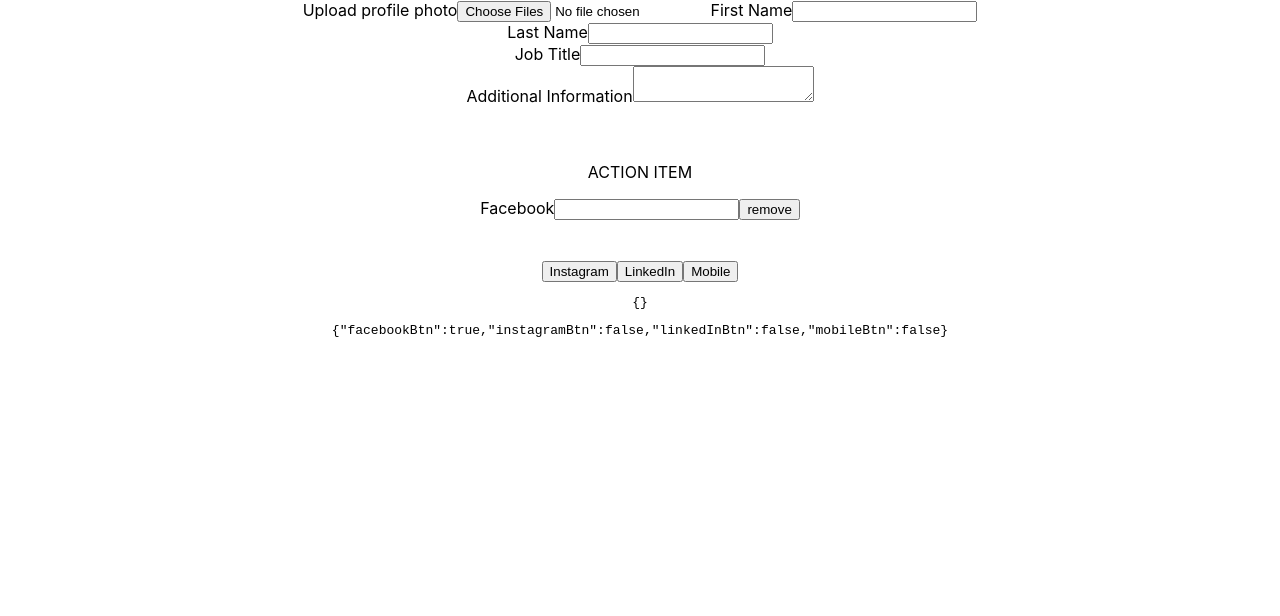
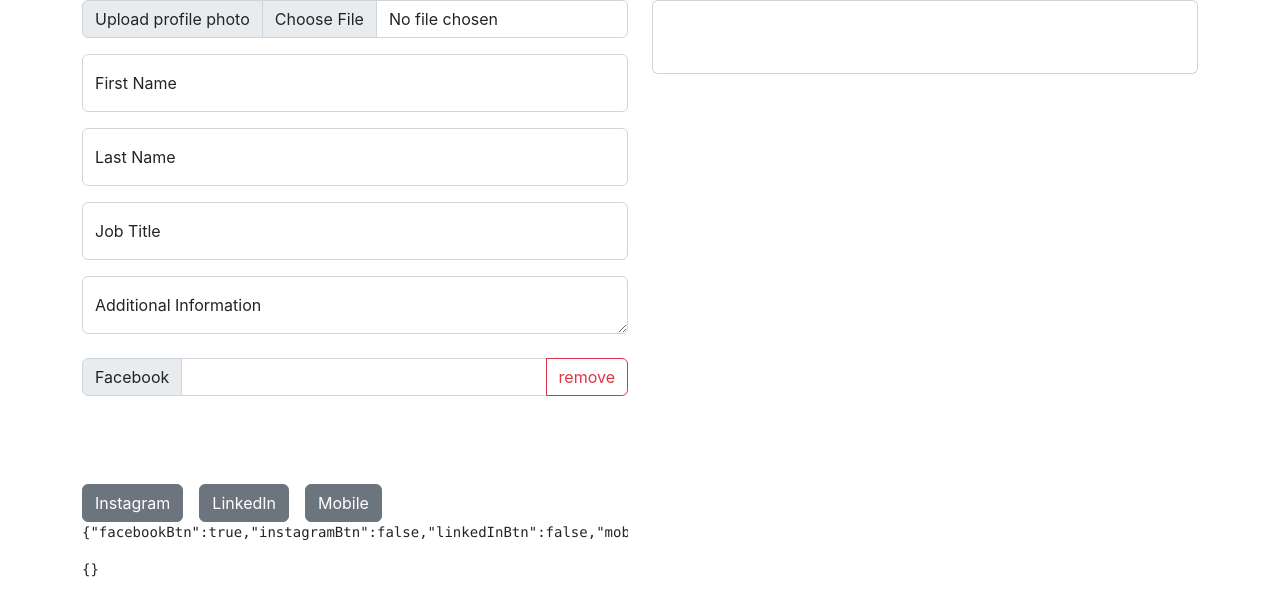
Before and after one commit to manfredwern/digicard, a React (Create React App) app: page / in a window 1280 px wide. Both pictures are taken after a click on the button "Facebook". Shown: the top 616 px of the page. Built offline with nearby package versions, Linux system fonts and the light colour scheme.

Commit message:
update: added basic bootstrap layout

```diff
--- a/public/index.html
+++ b/public/index.html
@@ -24,6 +24,12 @@
       work correctly both with client-side routing and a non-root public URL.
       Learn how to configure a non-root public URL by running `npm run build`.
     -->
+
+    <!-- CSS only -->
+<link href="https://cdn.jsdelivr.net/npm/bootstrap@5.2.0/dist/css/bootstrap.min.css" rel="stylesheet" integrity="sha384-gH2yIJqKdNHPEq0n4Mqa/HGKIhSkIHeL5AyhkYV8i59U5AR6csBvApHHNl/vI1Bx" crossorigin="anonymous">
+    <!-- JavaScript Bundle with Popper -->
+<script src="https://cdn.jsdelivr.net/npm/bootstrap@5.2.0/dist/js/bootstrap.bundle.min.js" integrity="sha384-A3rJD856KowSb7dwlZdYEkO39Gagi7vIsF0jrRAoQmDKKtQBHUuLZ9AsSv4jD4Xa" crossorigin="anonymous"></script>
+
     <title>React App</title>
   </head>
   <body>
--- a/src/App.js
+++ b/src/App.js
@@ -1,14 +1,42 @@
 
+import { useState } from 'react';
 import './App.css';
 import Form from './Form/Form'
+import ProfileCard from './ProfileCard/ProfileCard';
 
 function App() {
 
+  const [userProfile, setUserProfile] = useState({})
 
+  // Handle changes made in the form
+  function handleChange(e) {
+    e.preventDefault();
+    const isImage = e.target.result
+    const property = isImage ? 'profilePhoto' : e.target.name
+    const newUser = {
+      ...userProfile,
+      [property]: isImage ? isImage : e.target.value
+    }
+    updateUserProfile(newUser)
+  }
+
+  function updateUserProfile(data) {
+    setUserProfile(prevState => prevState = { ...data })
+  }
 
   return (
-    <div className='App'>
-      <Form></Form>
+    <div className='container'>
+      <div className='row'>
+        <div className='col col-6'>
+          <Form user={userProfile} handleChange={handleChange} updateProfile={updateUserProfile}></Form>
+        </div>
+        <div className='col col-6'>
+          <ProfileCard user={userProfile}></ProfileCard>
+        </div>
+      </div>
+      <div className='row'>
+        <pre>{JSON.stringify(userProfile)}</pre>
+      </div>
     </div>
   );
 }
--- a/src/Form/Form.js
+++ b/src/Form/Form.js
@@ -2,7 +2,7 @@ import react, { useState } from 'react'
 import ActionItem from './actionItem'
 import ButtonItem from './buttonItem'
 
-function Form() {
+function Form({ user, handleChange, updateProfile }) {
 
     const [actionBtns, setActionBtns] = useState({
         facebookBtn: false,
@@ -10,18 +10,6 @@ function Form() {
         linkedInBtn: false,
         mobileBtn: false
     })
-
-    const [profile, setProfile] = useState({})
-
-    function handleChange(e) {
-        e.preventDefault();
-        const isImage = e.target.result
-        const propName = isImage ? 'profilePhoto' : e.target.name
-        setProfile(profile => profile = {
-            ...profile,
-            [propName]: isImage ? isImage : e.target.value
-        })
-    }
 
     function handleAction(e) {
         e.preventDefault();
@@ -32,12 +20,13 @@ function Form() {
     }
 
     function handleRemoveAction(buttonName) {
-        if (profile[buttonName]) {
-            delete profile[buttonName]
+        let newUser = { ...user }
+        if (newUser[buttonName]) {
+            // update profile whenever an action is removed
+            delete newUser[buttonName]
+            updateProfile(newUser)
         }
-
         const actionBtnName = buttonName + 'Btn';
-
         setActionBtns(actionBtns => actionBtns = {
             ...actionBtns,
             [actionBtnName]: !actionBtns[actionBtnName]
@@ -50,53 +39,82 @@ function Form() {
         fileData.readAsDataURL(e);
     }
 
+
+    function handleDeletePhoto() {
+        console.log(user.profilePhoto)
+        let newUser = { ...user }
+        if (newUser && newUser.profilePhoto) {
+            delete newUser.profilePhoto
+            updateProfile(newUser)
+        }
+    }
+
     return (
         <div>
-            <label htmlFor="file">Upload profile photo</label>
+            <div className="input-group mb-3">
+                <label htmlFor="file" className='input-group-text'>Upload profile photo</label>
                 <input
                     type="file"
+                    className='form-control'
                     id="file"
-                data-testid="photo-upload"
+                    data-testid="photoUpload"
                     name='profile-photo'
                     onChange={e =>
                         handleInputFile(e.target.files[0])}
                     accept="image/png, image/jpg, image/jpeg"
-                multiple
+
                 />
-            <label htmlFor='firstName'>First Name</label>
+                {user?.profilePhoto && <button type='button' className='btn btn-primary' data-testid="removePhoto" onClick={() => handleDeletePhoto()}>remove profile photo</button>}
+
+            </div>
+            {/* <button type='button' data-testid="removePhoto" onClick={() => handleDeletePhoto()} hidden>remove profile photo</button> */}
+            <div className="form-floating mb-3">
                 <input
                     type="text"
+                    className='form-control'
                     name='firstName'
                     id='firstName'
+                    placeholder="John"
                     onChange={handleChange}
                 >
                 </input>
-            <br></br>
-            <label htmlFor='lastName'>Last Name</label>
+                <label htmlFor='firstName' className=''>First Name</label>
+
+            </div>
+            <div className="form-floating mb-3">
                 <input
                     type="text"
+                    className='form-control'
                     name='lastName'
                     id='lastName'
+                    placeholder='Doe'
                     onChange={handleChange}>
                 </input>
-            <br></br>
-            <label htmlFor='jobTitle'>Job Title</label>
+                <label htmlFor='lastName' className=''>Last Name</label>
+            </div>
+
+            <div className="form-floating mb-3">
                 <input
                     type="text"
+                    className='form-control'
                     name='jobTitle'
                     id='jobTitle'
+                    placeholder='Frontend Developer'
                     onChange={handleChange}>
                 </input>
-            <br></br>
-            <label htmlFor='additionalInfo'>Additional Information</label>
+                <label htmlFor='jobTitle' className=''>Job Title</label>
+            </div>
+
+            <div className="form-floating mb-4">
                 <textarea
                     name='additionalInfo'
                     id='additionalInfo'
+                    placeholder='Some description'
+                    className='form-control'
                     onChange={handleChange}></textarea>
+                <label htmlFor='additionalInfo' className='form-label'>Additional Information</label>
+            </div>
 
-            <br></br>
-            <br></br>
-            <br></br>
 
             {actionBtns && actionBtns.facebookBtn && (
                 <>
@@ -172,8 +190,6 @@ function Form() {
                 )
             }
 
-
-            <pre>{JSON.stringify(profile)}</pre>
             <pre>{JSON.stringify(actionBtns)}</pre>
 
         </div>
--- a/src/Form/actionItem.js
+++ b/src/Form/actionItem.js
@@ -1,16 +1,16 @@
 
-function ActionItem({name, handleAction, handleRemoveAction}) {
+function ActionItem({ name, handleAction, handleRemoveAction }) {
 
     function capitalizeFirstLetter(word) {
         return word.replace(/(^\w{1})|(\s+\w{1})/g, letter => letter.toUpperCase());
     }
 
-    return(
-        <>
-            <p>ACTION ITEM</p>
-            <label htmlFor={name}>{capitalizeFirstLetter(name)}</label>
+    return (
+        <div className="input-group mb-3">
+            <label htmlFor={name} className='input-group-text'>{capitalizeFirstLetter(name)}</label>
             <input
                 type="text"
+                className="form-control"
                 name={name}
                 id={name}
                 onChange={handleAction}
@@ -18,11 +18,11 @@ function ActionItem({name, handleAction, handleRemoveAction}) {
             </input>
             <button
                 type='button'
-                        className='remove-action-btn'
-                        name={'remove'+capitalizeFirstLetter(name)}
+                className='btn btn-outline-danger remove-action-btn'
+                name={'remove' + capitalizeFirstLetter(name)}
                 onClick={() => handleRemoveAction(name)}
             >remove</button>
-        </>
+        </div>
     )
 }
 
--- a/src/Form/buttonItem.js
+++ b/src/Form/buttonItem.js
@@ -7,7 +7,7 @@ function ButtonItem({name, handleAction}) {
     return(
         <>
           <button type='button'
-                className='action-button'
+                className='btn btn-secondary me-3'
                 name={name + 'Btn'}
                 onClick={handleAction}>{capitalizeFirstLetter(name)}</button>
         </>
--- /dev/null
+++ b/src/ProfileCard/ProfileCard.js
@@ -0,0 +1,35 @@
+
+
+function ProfileCard({ user }) {
+
+    return (
+        <div className="card">
+
+            {user && user.profilePhoto && <>
+                <img src={user.profilePhoto} className="card-img-top" alt="..."></img>
+            </>}
+            <div className="card-body">
+                <h5 className="card-title">
+                    {user && user.firstName && <>{user.firstName}</>}
+                    &nbsp;
+                    {user && user.lastName && <>{user.lastName}</>}
+                </h5>
+                <p className="card-text">
+                    {user && user.jobTitle && <>{user.jobTitle}</>}
+                </p>
+                <p className="card-text">
+                    {user && user.additionalInfo && <>{user.additionalInfo}</>}</p>
+
+            </div>
+
+            {user && user.facebook && <div><p>facebook: {user.facebook}</p></div>}
+            {user && user.instagram && <div><p>instagram: {user.instagram}</p></div>}
+            {user && user.linkedIn && <div><p>linkedIn: {user.linkedIn}</p></div>}
+            {user && user.mobile && <div><p>mobile: {user.mobile}</p></div>}
+
+        </div>
+    )
+
+}
+
+export default ProfileCard
```
Also changed, not shown: 2 other files (tests, documents, lock files or other folders). Lines whose indentation alone changed are shown as unchanged.
